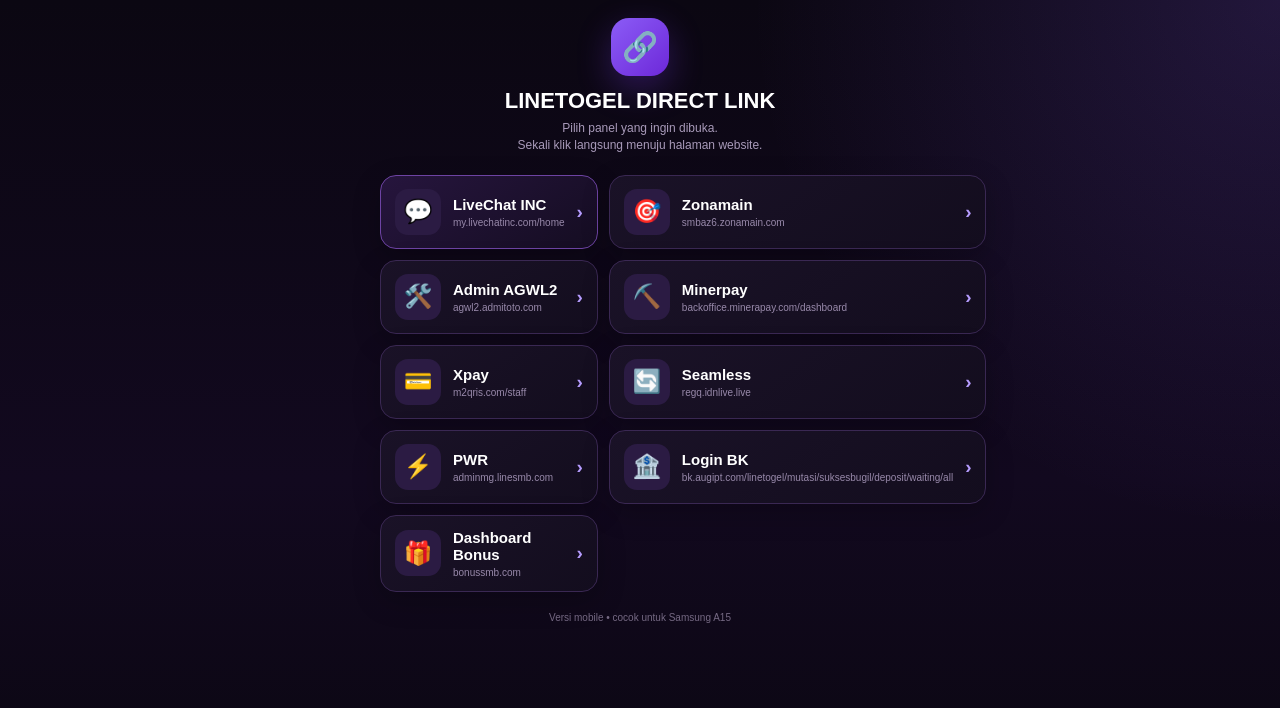
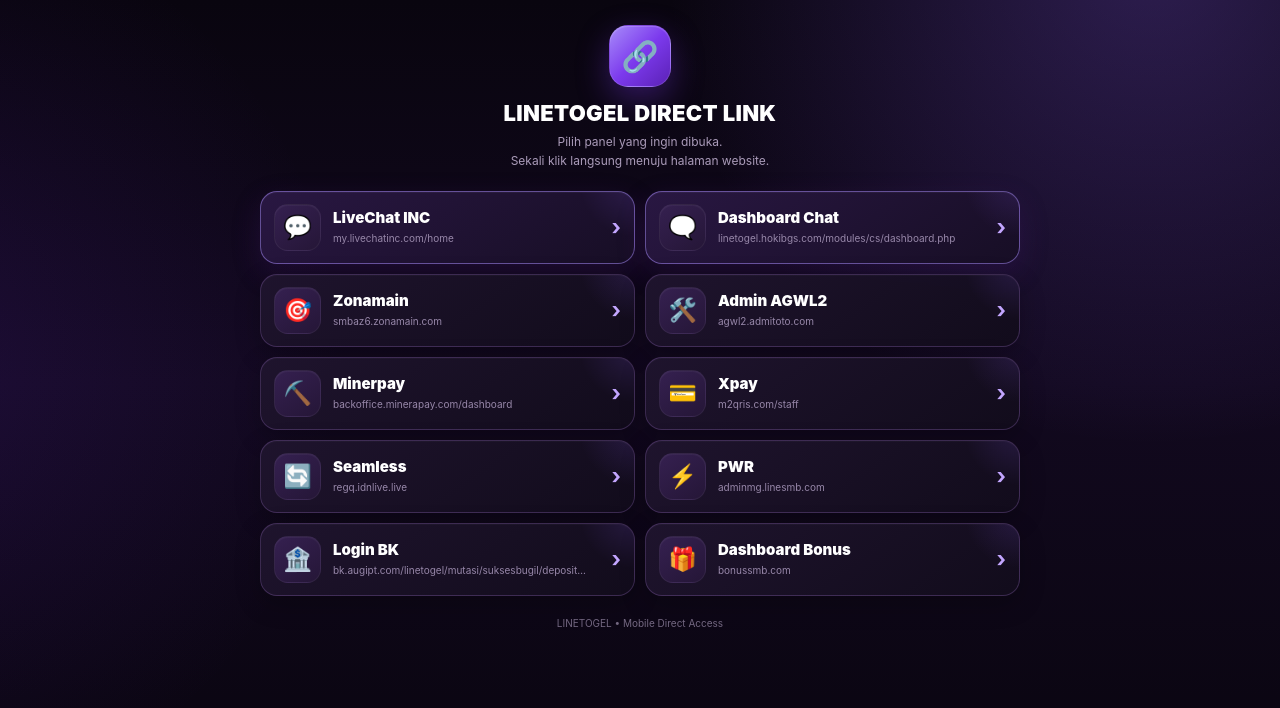
Before and after one commit to linetogel88/datalogin, a plain HTML site: page index.html in a window 1280 px wide. Drawn offline with Linux system fonts and the light colour scheme.

Commit message:
Update index.html

```diff
--- a/index.html
+++ b/index.html
@@ -2,143 +2,416 @@
 <html lang="id">
 <head>
 <meta charset="UTF-8">
-<meta name="viewport" content="width=device-width, initial-scale=1.0, maximum-scale=1.0, user-scalable=no">
-<meta name="theme-color" content="#12091f">
+
+<meta
+  name="viewport"
+  content="width=device-width, initial-scale=1.0, maximum-scale=1.0, user-scalable=no, viewport-fit=cover"
+>
+
+<meta name="theme-color" content="#0b0712">
+
 <title>LINETOGEL Direct Link</title>
 
 <style>
-*{
+/* ================================
+   RESET
+================================ */
+*,
+*::before,
+*::after{
   box-sizing:border-box;
   margin:0;
   padding:0;
 }
 
-body{
-  min-height:100vh;
-  font-family:Arial,Helvetica,sans-serif;
-  background:
-    radial-gradient(circle at top right,rgba(139,92,246,.18),transparent 35%),
-    linear-gradient(180deg,#0b0712,#12091f 60%,#0b0712);
-  color:#fff;
-  padding:18px 14px 30px;
-  -webkit-tap-highlight-color:transparent;
+html{
+  width:100%;
+  min-height:100%;
+  overflow-x:hidden;
+  background:#0b0712;
 }
 
+body{
+  width:100%;
+  min-width:0;
+
+  min-height:100vh;
+  min-height:100dvh;
+
+  overflow-x:hidden;
+
+  font-family:
+    Inter,
+    Arial,
+    Helvetica,
+    sans-serif;
+
+  color:#fff;
+
+  background:
+    radial-gradient(
+      circle at 90% -5%,
+      rgba(139,92,246,.28),
+      transparent 34%
+    ),
+    radial-gradient(
+      circle at -10% 45%,
+      rgba(109,40,217,.14),
+      transparent 32%
+    ),
+    linear-gradient(
+      180deg,
+      #09050f 0%,
+      #12091f 48%,
+      #09050f 100%
+    );
+
+  padding-top:
+    max(18px, env(safe-area-inset-top));
+
+  padding-right:
+    max(10px, env(safe-area-inset-right));
+
+  padding-bottom:
+    max(28px, env(safe-area-inset-bottom));
+
+  padding-left:
+    max(10px, env(safe-area-inset-left));
+
+  -webkit-tap-highlight-color:transparent;
+  -webkit-text-size-adjust:100%;
+}
+
+/* ================================
+   WRAPPER
+================================ */
 .wrapper{
   width:100%;
-  max-width:520px;
+  max-width:560px;
+  min-width:0;
   margin:0 auto;
 }
 
+/* ================================
+   HEADER
+================================ */
 .header{
+  width:100%;
   text-align:center;
+  padding:7px 4px 0;
   margin-bottom:20px;
 }
 
 .logo{
-  width:58px;
-  height:58px;
-  margin:0 auto 12px;
-  border-radius:18px;
+  width:62px;
+  height:62px;
+
+  margin:0 auto 13px;
+
+  border-radius:19px;
+
   display:flex;
   align-items:center;
   justify-content:center;
-  background:linear-gradient(135deg,#8b5cf6,#6d28d9);
-  box-shadow:0 12px 34px rgba(124,58,237,.3);
-  font-size:29px;
+
+  font-size:30px;
+
+  background:
+    linear-gradient(
+      135deg,
+      #a78bfa 0%,
+      #7c3aed 50%,
+      #5b21b6 100%
+    );
+
+  border:1px solid rgba(255,255,255,.13);
+
+  box-shadow:
+    0 12px 32px rgba(124,58,237,.35),
+    inset 0 1px 0 rgba(255,255,255,.15);
 }
 
 .title{
   font-size:22px;
   font-weight:900;
+  letter-spacing:.3px;
+  line-height:1.2;
 }
 
 .subtitle{
-  margin-top:6px;
-  color:#a89ab9;
+  max-width:380px;
+  margin:7px auto 0;
+
+  color:#aa9bb9;
+
   font-size:12px;
-  line-height:1.45;
+  line-height:1.55;
 }
 
+/* ================================
+   GRID
+================================ */
 .grid{
+  width:100%;
+  min-width:0;
+
   display:grid;
-  grid-template-columns:1fr;
-  gap:11px;
+  grid-template-columns:minmax(0,1fr);
+
+  gap:10px;
 }
 
+/* ================================
+   CARD
+================================ */
 .link-card{
+  width:100%;
+  min-width:0;
+
   display:flex;
   align-items:center;
+
   gap:12px;
+
+  min-height:72px;
+
+  padding:12px 13px;
+
+  border-radius:17px;
+
+  border:1px solid rgba(124,90,161,.38);
+
+  background:
+    linear-gradient(
+      145deg,
+      rgba(31,20,46,.98),
+      rgba(18,12,28,.98)
+    );
+
+  box-shadow:
+    0 8px 26px rgba(0,0,0,.22),
+    inset 0 1px 0 rgba(255,255,255,.025);
+
   text-decoration:none;
   color:#fff;
-  min-height:72px;
-  padding:13px 14px;
-  border-radius:16px;
-  border:1px solid #3a2853;
-  background:linear-gradient(145deg,#1a1227,#130d1e);
-  box-shadow:0 9px 28px rgba(0,0,0,.22);
-  transition:.12s ease;
+
+  position:relative;
+
+  overflow:hidden;
+
+  transition:
+    transform .12s ease,
+    border-color .12s ease,
+    background .12s ease;
+}
+
+.link-card::before{
+  content:"";
+
+  position:absolute;
+
+  width:110px;
+  height:110px;
+
+  top:-65px;
+  right:-55px;
+
+  border-radius:50%;
+
+  background:
+    radial-gradient(
+      circle,
+      rgba(139,92,246,.16),
+      transparent 70%
+    );
+
+  pointer-events:none;
 }
 
 .link-card:active{
-  transform:scale(.98);
-  background:#21152f;
+  transform:scale(.985);
+
+  border-color:#8054b5;
+
+  background:
+    linear-gradient(
+      145deg,
+      #28193a,
+      #181022
+    );
 }
 
+/* ================================
+   MASTER / FIRST CARD
+================================ */
+.master{
+  border-color:rgba(167,139,250,.52);
+
+  background:
+    linear-gradient(
+      145deg,
+      #291742,
+      #170e25
+    );
+
+  box-shadow:
+    0 10px 29px rgba(80,30,130,.24),
+    inset 0 1px 0 rgba(255,255,255,.04);
+}
+
+/* ================================
+   ICON
+================================ */
 .icon{
-  flex:0 0 46px;
-  width:46px;
-  height:46px;
-  border-radius:13px;
+  flex:0 0 47px;
+
+  width:47px;
+  height:47px;
+
+  border-radius:14px;
+
   display:flex;
   align-items:center;
   justify-content:center;
-  background:#2b1b43;
+
   font-size:23px;
+
+  background:
+    linear-gradient(
+      145deg,
+      #352050,
+      #251637
+    );
+
+  border:1px solid rgba(255,255,255,.055);
+
+  box-shadow:
+    inset 0 1px 0 rgba(255,255,255,.04);
 }
 
+/* ================================
+   INFO
+================================ */
 .info{
+  flex:1;
   min-width:0;
-  flex:1;
+  overflow:hidden;
 }
 
 .name{
+  margin-bottom:5px;
+
   font-size:15px;
   font-weight:900;
-  margin-bottom:4px;
-}
 
-.url{
-  font-size:10px;
-  color:#9889aa;
+  line-height:1.2;
+
   overflow:hidden;
   text-overflow:ellipsis;
   white-space:nowrap;
 }
 
-.arrow{
-  color:#b69cff;
-  font-size:19px;
-  font-weight:900;
+.url{
+  display:block;
+
+  width:100%;
+
+  overflow:hidden;
+  text-overflow:ellipsis;
+  white-space:nowrap;
+
+  color:#9787a9;
+
+  font-size:10px;
+  line-height:1.3;
 }
 
-.master{
-  border-color:#6d43a3;
-  background:linear-gradient(145deg,#26153d,#150d22);
+/* ================================
+   ARROW
+================================ */
+.arrow{
+  flex:0 0 20px;
+
+  width:20px;
+
+  display:flex;
+  align-items:center;
+  justify-content:flex-end;
+
+  color:#c4a7ff;
+
+  font-size:22px;
+  font-weight:700;
 }
 
+/* ================================
+   FOOTER
+================================ */
 .footer{
-  margin-top:18px;
+  width:100%;
+
+  margin-top:20px;
+  padding:0 10px;
+
   text-align:center;
+
   color:#756983;
+
   font-size:10px;
   line-height:1.5;
 }
 
+/* ================================
+   SMALL MOBILE
+================================ */
+@media(max-width:360px){
+
+  body{
+    padding-left:
+      max(7px, env(safe-area-inset-left));
+
+    padding-right:
+      max(7px, env(safe-area-inset-right));
+  }
+
+  .link-card{
+    padding:11px 10px;
+    gap:10px;
+  }
+
+  .icon{
+    flex-basis:44px;
+    width:44px;
+    height:44px;
+  }
+
+  .name{
+    font-size:14px;
+  }
+
+  .title{
+    font-size:20px;
+  }
+}
+
+/* ================================
+   DESKTOP / TABLET
+================================ */
 @media(min-width:700px){
+
+  body{
+    padding-left:18px;
+    padding-right:18px;
+  }
+
+  .wrapper{
+    max-width:760px;
+  }
+
   .grid{
-    grid-template-columns:1fr 1fr;
+    grid-template-columns:
+      minmax(0,1fr)
+      minmax(0,1fr);
   }
 }
 </style>
@@ -148,129 +421,263 @@
 
 <div class="wrapper">
 
+  <!-- HEADER -->
   <div class="header">
-    <div class="logo">🔗</div>
-    <div class="title">LINETOGEL DIRECT LINK</div>
+
+    <div class="logo">
+      🔗
+    </div>
+
+    <div class="title">
+      LINETOGEL DIRECT LINK
+    </div>
+
     <div class="subtitle">
       Pilih panel yang ingin dibuka.<br>
       Sekali klik langsung menuju halaman website.
     </div>
+
   </div>
 
+
+  <!-- GRID -->
   <div class="grid">
 
-    <a class="link-card master"
+    <!-- LIVECHAT -->
+    <a
+      class="link-card master"
       href="https://my.livechatinc.com/home"
       target="_blank"
-       rel="noopener noreferrer">
+      rel="noopener noreferrer"
+    >
       <div class="icon">💬</div>
+
       <div class="info">
-        <div class="name">LiveChat INC</div>
-        <div class="url">my.livechatinc.com/home</div>
+        <div class="name">
+          LiveChat INC
         </div>
+
+        <div class="url">
+          my.livechatinc.com/home
+        </div>
+      </div>
+
       <div class="arrow">›</div>
     </a>
 
-    <a class="link-card"
-       href="http://smbaz6.zonamain.com"
+
+    <!-- DASHBOARD CHAT -->
+    <a
+      class="link-card master"
+      href="https://linetogel.hokibgs.com/modules/cs/dashboard.php"
       target="_blank"
-       rel="noopener noreferrer">
-      <div class="icon">🎯</div>
+      rel="noopener noreferrer"
+    >
+      <div class="icon">🗨️</div>
+
       <div class="info">
-        <div class="name">Zonamain</div>
-        <div class="url">smbaz6.zonamain.com</div>
+        <div class="name">
+          Dashboard Chat
         </div>
+
+        <div class="url">
+          linetogel.hokibgs.com/modules/cs/dashboard.php
+        </div>
+      </div>
+
       <div class="arrow">›</div>
     </a>
 
-    <a class="link-card"
-       href="http://agwl2.admitoto.com/?passkey=WH9eRDBqtriK4pL"
+
+    <!-- ZONAMAIN -->
+    <a
+      class="link-card"
+      href="http://smbaz6.zonamain.com"
       target="_blank"
-       rel="noopener noreferrer">
-      <div class="icon">🛠️</div>
+      rel="noopener noreferrer"
+    >
+      <div class="icon">🎯</div>
+
       <div class="info">
-        <div class="name">Admin AGWL2</div>
-        <div class="url">agwl2.admitoto.com</div>
+        <div class="name">
+          Zonamain
         </div>
+
+        <div class="url">
+          smbaz6.zonamain.com
+        </div>
+      </div>
+
       <div class="arrow">›</div>
     </a>
 
-    <a class="link-card"
-       href="https://backoffice.minerapay.com/dashboard"
+
+    <!-- AGWL2 -->
+    <a
+      class="link-card"
+      href="http://agwl2.admitoto.com/?passkey=WH9eRDBqtriK4pL"
       target="_blank"
-       rel="noopener noreferrer">
-      <div class="icon">⛏️</div>
+      rel="noopener noreferrer"
+    >
+      <div class="icon">🛠️</div>
+
       <div class="info">
-        <div class="name">Minerpay</div>
-        <div class="url">backoffice.minerapay.com/dashboard</div>
+        <div class="name">
+          Admin AGWL2
         </div>
+
+        <div class="url">
+          agwl2.admitoto.com
+        </div>
+      </div>
+
       <div class="arrow">›</div>
     </a>
 
-    <a class="link-card"
-       href="https://m2qris.com/staff"
+
+    <!-- MINERAPAY -->
+    <a
+      class="link-card"
+      href="https://backoffice.minerapay.com/dashboard"
       target="_blank"
-       rel="noopener noreferrer">
-      <div class="icon">💳</div>
+      rel="noopener noreferrer"
+    >
+      <div class="icon">⛏️</div>
+
       <div class="info">
-        <div class="name">Xpay</div>
-        <div class="url">m2qris.com/staff</div>
+        <div class="name">
+          Minerpay
         </div>
+
+        <div class="url">
+          backoffice.minerapay.com/dashboard
+        </div>
+      </div>
+
       <div class="arrow">›</div>
     </a>
 
-    <a class="link-card"
-       href="https://regq.idnlive.live/"
+
+    <!-- XPAY -->
+    <a
+      class="link-card"
+      href="https://m2qris.com/staff"
       target="_blank"
-       rel="noopener noreferrer">
-      <div class="icon">🔄</div>
+      rel="noopener noreferrer"
+    >
+      <div class="icon">💳</div>
+
       <div class="info">
-        <div class="name">Seamless</div>
-        <div class="url">regq.idnlive.live</div>
+        <div class="name">
+          Xpay
         </div>
+
+        <div class="url">
+          m2qris.com/staff
+        </div>
+      </div>
+
       <div class="arrow">›</div>
     </a>
 
-    <a class="link-card"
-       href="https://adminmg.linesmb.com/"
+
+    <!-- SEAMLESS -->
+    <a
+      class="link-card"
+      href="https://regq.idnlive.live/"
       target="_blank"
-       rel="noopener noreferrer">
-      <div class="icon">⚡</div>
+      rel="noopener noreferrer"
+    >
+      <div class="icon">🔄</div>
+
       <div class="info">
-        <div class="name">PWR</div>
-        <div class="url">adminmg.linesmb.com</div>
+        <div class="name">
+          Seamless
         </div>
+
+        <div class="url">
+          regq.idnlive.live
+        </div>
+      </div>
+
       <div class="arrow">›</div>
     </a>
 
-    <a class="link-card"
-       href="https://bk.augipt.com/linetogel/mutasi/suksesbugil/deposit/waiting/all"
+
+    <!-- PWR -->
+    <a
+      class="link-card"
+      href="https://adminmg.linesmb.com/"
       target="_blank"
-       rel="noopener noreferrer">
-      <div class="icon">🏦</div>
+      rel="noopener noreferrer"
+    >
+      <div class="icon">⚡</div>
+
       <div class="info">
-        <div class="name">Login BK</div>
-        <div class="url">bk.augipt.com/linetogel/mutasi/suksesbugil/deposit/waiting/all</div>
+        <div class="name">
+          PWR
         </div>
+
+        <div class="url">
+          adminmg.linesmb.com
+        </div>
+      </div>
+
       <div class="arrow">›</div>
     </a>
 
-    <a class="link-card"
+
+    <!-- LOGIN BK -->
+    <a
+      class="link-card"
+      href="https://bk.augipt.com/linetogel/mutasi/suksesbugil/deposit/waiting/all"
+      target="_blank"
+      rel="noopener noreferrer"
+    >
+      <div class="icon">🏦</div>
+
+      <div class="info">
+        <div class="name">
+          Login BK
+        </div>
+
+        <div class="url">
+          bk.augipt.com/linetogel/mutasi/suksesbugil/deposit/waiting/all
+        </div>
+      </div>
+
+      <div class="arrow">›</div>
+    </a>
+
+
+    <!-- BONUS -->
+    <a
+      class="link-card"
       href="https://bonussmb.com/"
       target="_blank"
-       rel="noopener noreferrer">
+      rel="noopener noreferrer"
+    >
       <div class="icon">🎁</div>
+
       <div class="info">
-        <div class="name">Dashboard Bonus</div>
-        <div class="url">bonussmb.com</div>
+        <div class="name">
+          Dashboard Bonus
         </div>
+
+        <div class="url">
+          bonussmb.com
+        </div>
+      </div>
+
       <div class="arrow">›</div>
     </a>
 
   </div>
 
+
+  <!-- FOOTER -->
   <div class="footer">
-    Versi mobile • cocok untuk Samsung A15
+    LINETOGEL • Mobile Direct Access
   </div>
 
 </div>
```
Lines whose indentation alone changed are shown as unchanged.
